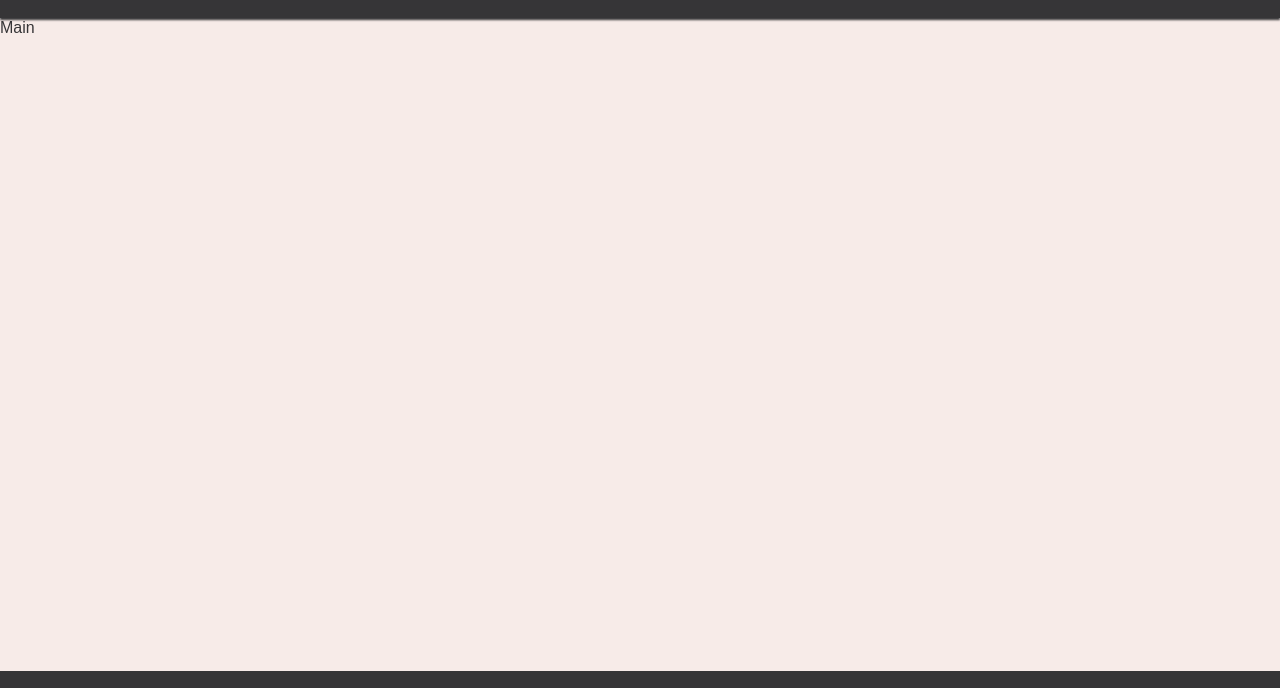
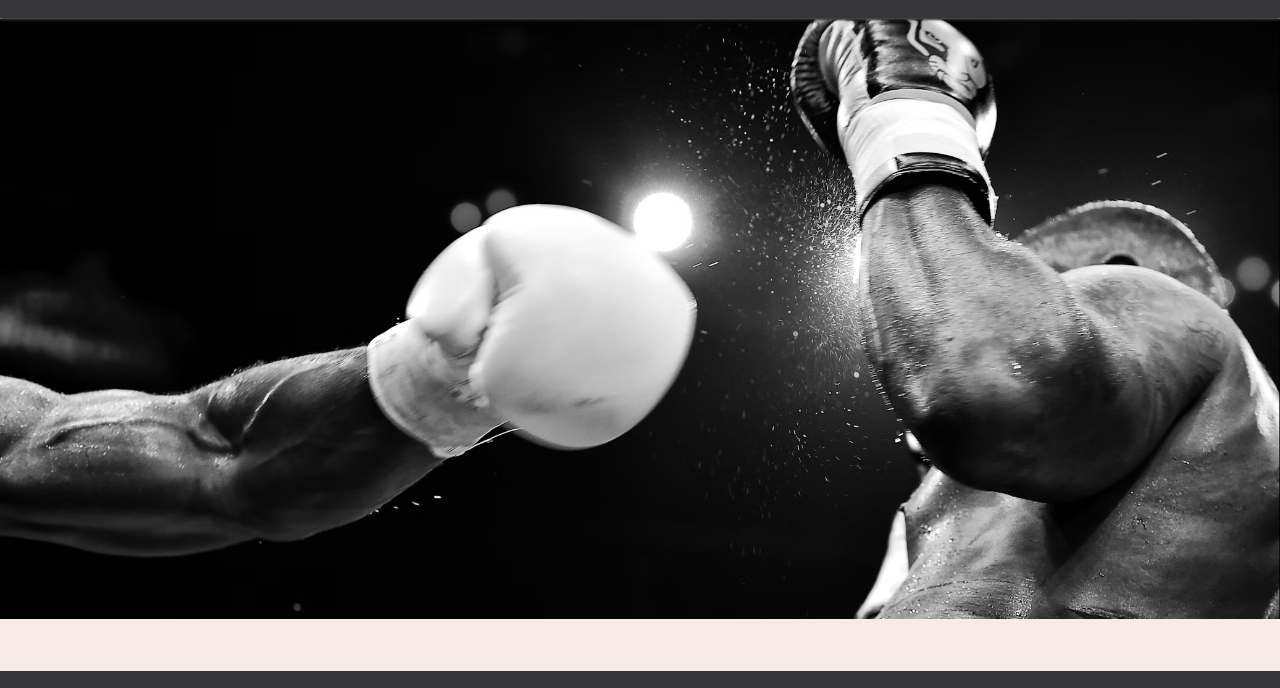
Before and after one commit to SBI-code/boxing-club, a plain HTML site: page index.html in a window 1280 px wide. Shown: the part 61-749 px from the top of the page. Drawn offline with Linux system fonts and the light colour scheme; a web font is replaced by a local one.

Commit message:
style: Add hero image and style to no-repeat, center/cover

```diff
--- a/assets/css/style.css
+++ b/assets/css/style.css
@@ -90,6 +90,13 @@ main {
     margin-top: 43px;
 }
 
+/* Hero section */
+#hero {
+    height: 600px;
+    width: 100%;
+    background: url("../images/photo-1591117207239-788bf8de6c3b.jpg") no-repeat center center/cover;
+}
+
 /* Footer */
 footer {
     background-color: #363537;
--- a/index.html
+++ b/index.html
@@ -37,7 +37,9 @@
     </header>
 
     <!-- Main content -->
-    <main>Main</main>
+    <main>
+        <section id="hero"></section>
+    </main>
 
     <!-- Footer -->
     <footer>
```
Also changed, not shown: assets/images/photo-1591117207239-788bf8de6c3b.avif (added), assets/images/photo-1591117207239-788bf8de6c3b.jpg (added).
